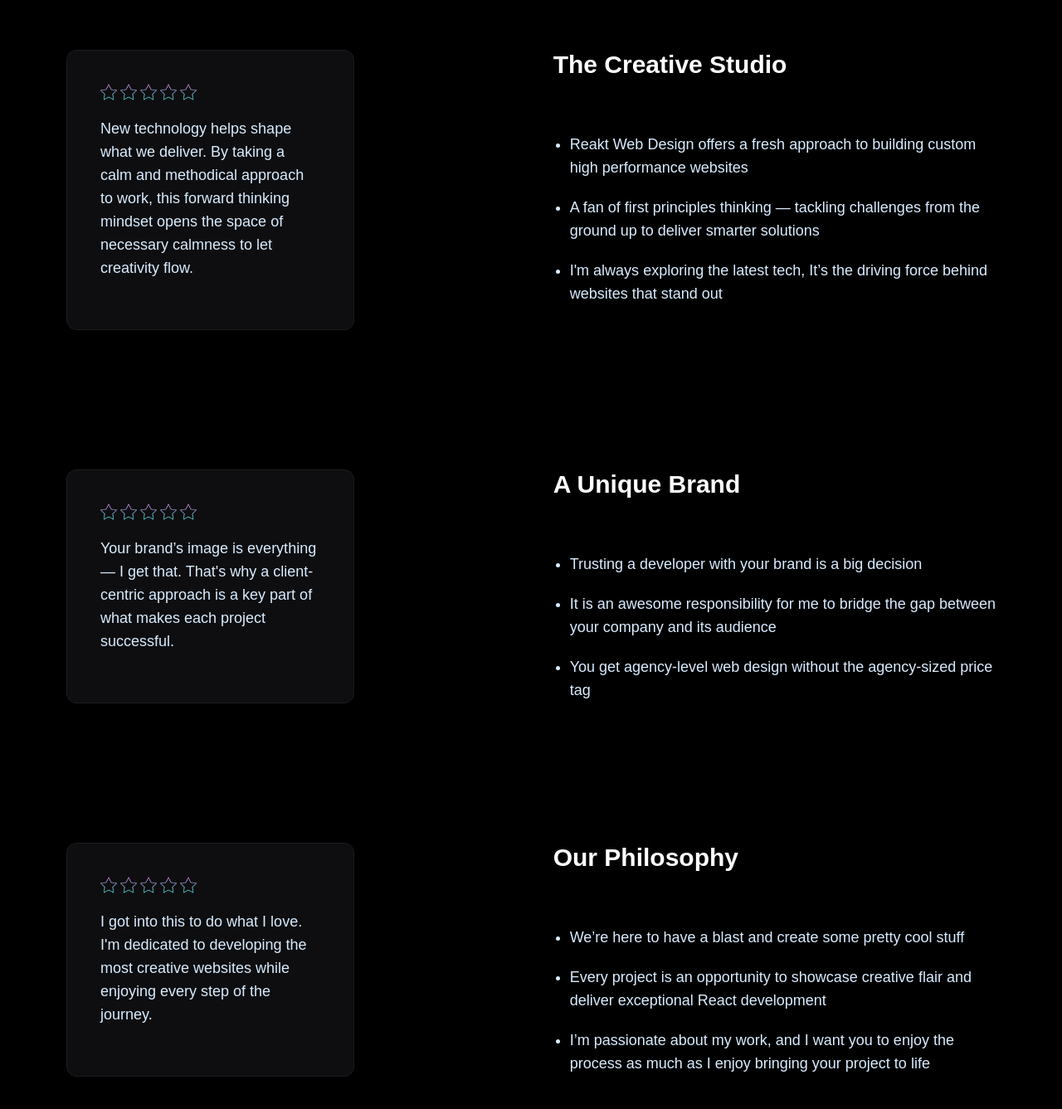
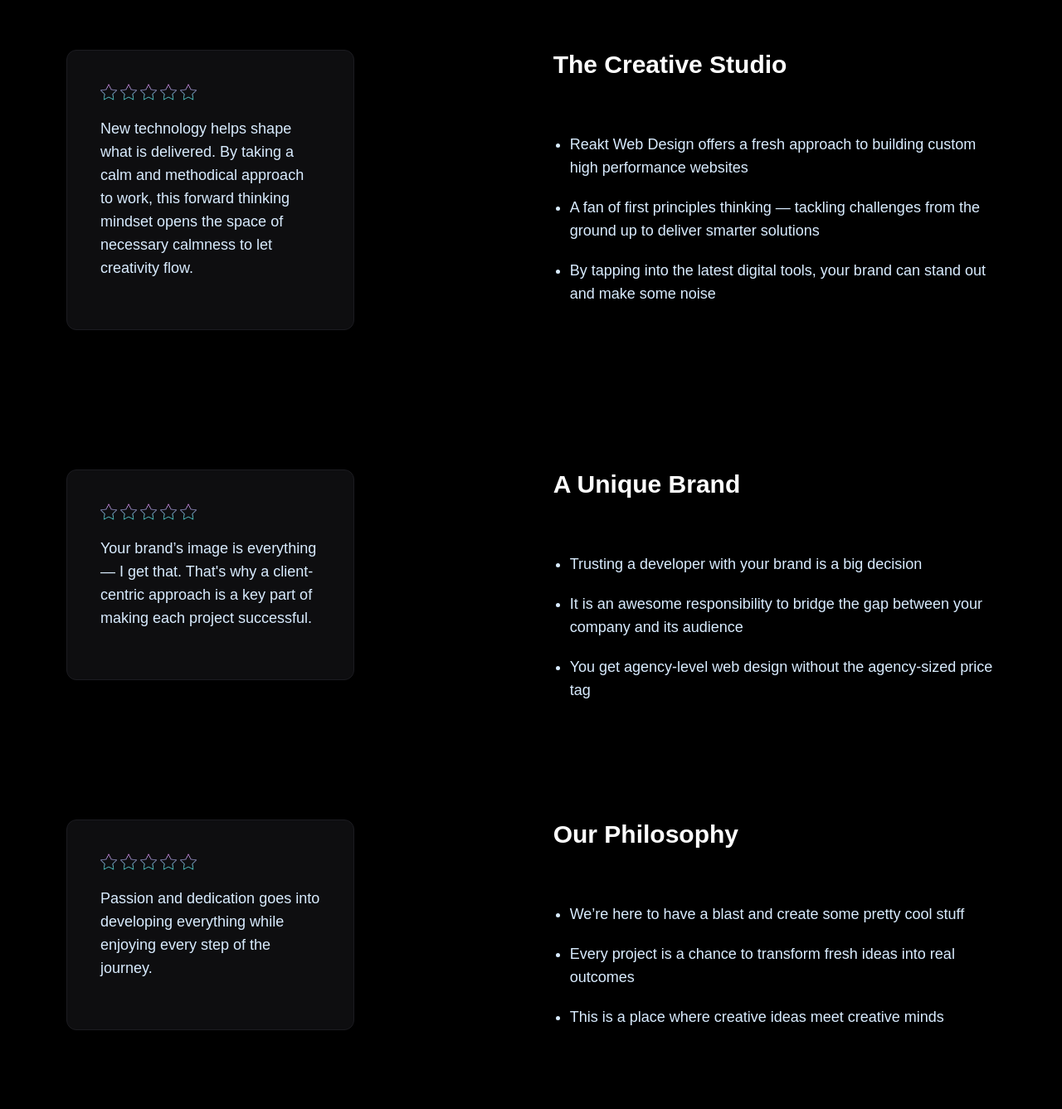
Before and after one commit to Dezmondo7/KreativeWeb3D, a React (Vite) app: page / in a window 1280 px wide. Shown: the part 1962-3299 px from the top of the page at 83% size. Built offline with nearby package versions, Linux system fonts and the light colour scheme; no server answers; a web font is replaced by a local one.

Commit message:
updated constants

```diff
--- a/src/constants/index.js
+++ b/src/constants/index.js
@@ -205,7 +205,7 @@ const navLinks = [
 
   const expCards = [
     {
-      review: "New technology helps shape what we deliver. By taking a calm and methodical approach to work, this forward thinking mindset opens the space of necessary calmness to let creativity flow.",
+      review: "New technology helps shape what is delivered. By taking a calm and methodical approach to work, this forward thinking mindset opens the space of necessary calmness to let creativity flow.",
       imgPath: "",
       logoPath: letterRlogo,
       title: "The Creative Studio",
@@ -213,31 +213,31 @@ const navLinks = [
       responsibilities: [
         "Reakt Web Design offers a fresh approach to building custom high performance websites",
         "A fan of first principles thinking — tackling challenges from the ground up to deliver smarter solutions",
-        "I'm always exploring the latest tech, It’s the driving force behind websites that stand out",
+        "By tapping into the latest digital tools, your brand can stand out and make some noise",
       ],
     },
     {
-      review: "Your brand’s image is everything — I get that. That's why a client-centric approach is a key part of what makes each project successful.",
+      review: "Your brand’s image is everything — I get that. That's why a client-centric approach is a key part of making each project successful.",
       logoPath: unicornLogo,
       title: "A Unique Brand",
       date: "",
       responsibilities: [
         "Trusting a developer with your brand is a big decision",
-        "It is an awesome responsibility for me to bridge the gap between your company and its audience",
+        "It is an awesome responsibility to bridge the gap between your company and its audience",
         "You get agency-level web design without the agency-sized price tag",
 
       ],
     },
     {
-      review: "I got into this to do what I love. I'm dedicated to developing the most creative websites while enjoying every step of the journey.",
+      review: "Passion and dedication goes into developing everything while enjoying every step of the journey.",
       imgPath: "",
       logoPath: reactLogo,
       title: "Our Philosophy",
       date: "",
       responsibilities: [
         "We’re here to have a blast and create some pretty cool stuff",
-        "Every project is an opportunity to showcase creative flair and deliver exceptional React development",
-        "I’m passionate about my work, and I want you to enjoy the process as much as I enjoy bringing your project to life",
+        "Every project is a chance to transform fresh ideas into real outcomes",
+        "This is a place where creative ideas meet creative minds",
       ],
     },
   ];
```
